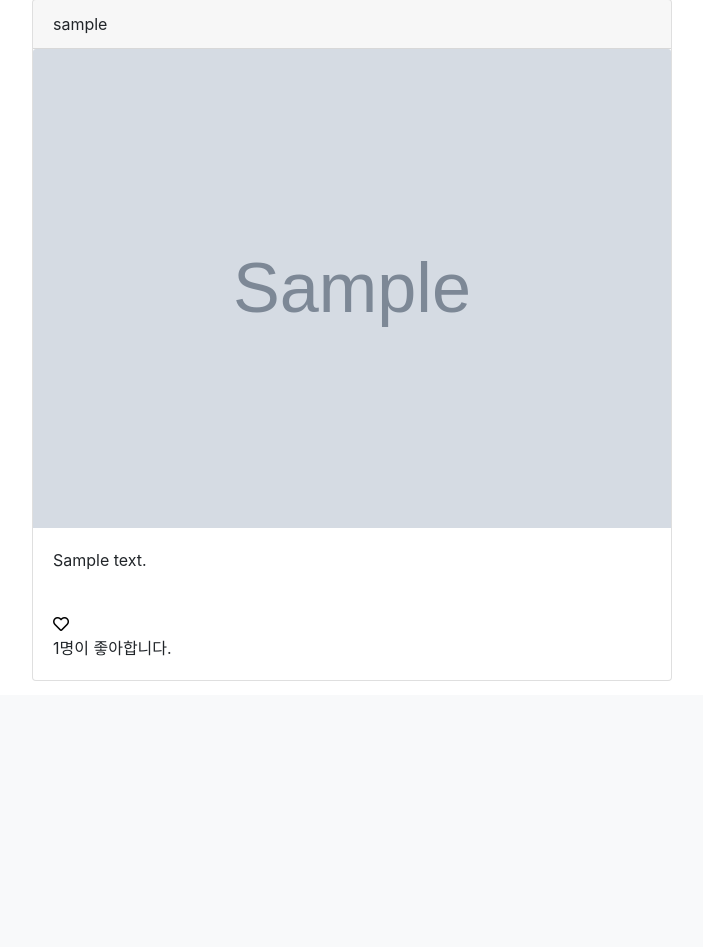
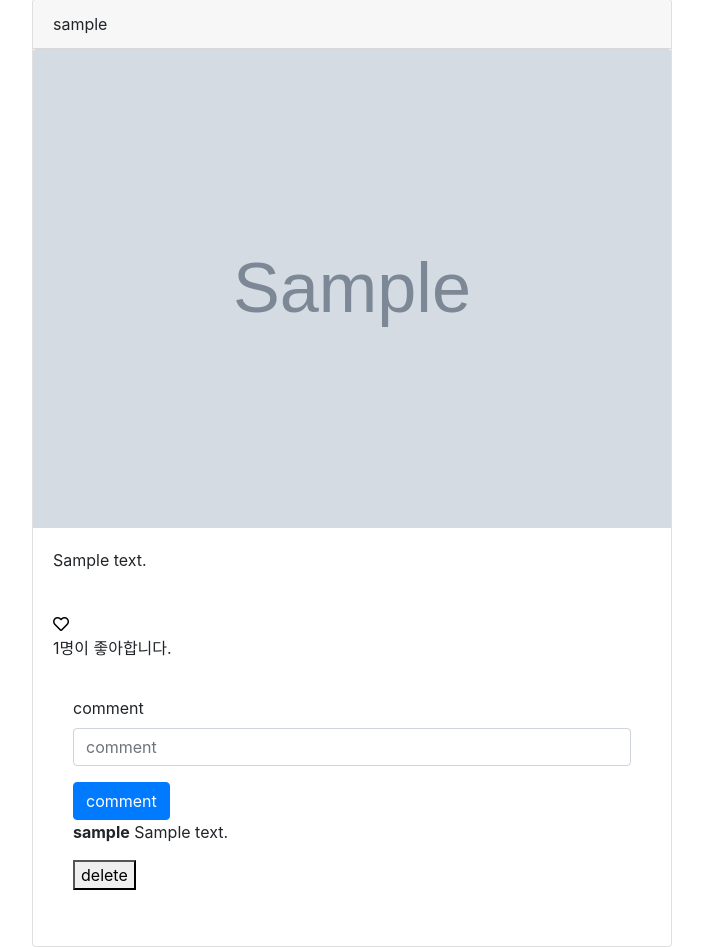
Before and after one commit to don2101/Insta, a Django app: page /posts/ in a window 1280 px wide. Shown: the part 105-1052 px from the top of the page, without its empty margins (288-991 px from the left). Before the commit the page ends 786 px from the top, so only its background shows below. Run offline with Django 3.2, Linux system fonts and the light colour scheme; tables that the repository leaves empty hold one stand-in row (values such as "Sample post"); grey boxes marked "Sample" are stand-in pictures; parts of the project's set-up code (start-up, migrations or seed data) failed here and were passed over; some libraries are stand-ins or nearby versions.

Commit message:
Comment 기능 추가: create url 추가 & forms를 사용해 comment 입력 받는 기능 추가 & comment 저장하고 post 하단에 출력

```diff
--- a/posts/forms.py
+++ b/posts/forms.py
@@ -1,5 +1,5 @@
 from django import forms
-from .models import Post
+from .models import Post, Comment
 
 # PostModelForm definition for contrall Post
 class PostForm(forms.ModelForm):
@@ -16,8 +16,8 @@ class PostForm(forms.ModelForm):
 
 
 class CommentForm(forms.ModelForm):
-    content = forms.CharField(label="comment", widget=forms.Textarea())
+    content = forms.CharField(label="comment")
 
     class Meta:
-        model = CommentForm
-        fields = ['comment', 'post', 'user']
+        model = Comment
+        fields = ['content']
--- a/posts/templates/posts/list.html
+++ b/posts/templates/posts/list.html
@@ -1,7 +1,10 @@
 {% extends 'base.html' %}
+
+{% load bootstrap4 %}
 
 {% block body %}
     <div class="row justify-content-center">
+
       {% if posts %}
         {% for post in posts %}
           <div class="card" style="width: 40rem;">
@@ -35,8 +38,28 @@
               <p class="card-text">
                 {{ post.like_users.count }}명이 좋아합니다.
               </p>
+
+              <div class="card-body">
+                <!--Comment에 대한 ModelForm-->
+                <form action="{% url 'posts:create_comment' post.id %}" method="POST">
+                  {% csrf_token %}
+                  <!--bootstrap_form-->
+                  {% bootstrap_form comment_form %}
+                  <div><button type="submit" class="btn btn-primary">comment</button>
+                </form>
+                <!--해당 글의 모든 comment 출력-->
+
+                {% for comment in post.comment_set.all %}
+                  <p>
+                    <strong>{{ comment.user }}</strong> {{ comment.content }}
+                    <form action="{% url 'posts:delete' post.id comment.id %}">
+                      <button type="submit">delete</button>
+                    </form>
+                    </p>
+                {% endfor %}
+              </div>
+
             </div>
-
           </div>
         {% endfor %}
       {% endif %}
--- a/posts/urls.py
+++ b/posts/urls.py
@@ -9,4 +9,6 @@ urlpatterns = [
     path('<int:post_num>/delete/', views.delete, name="delete"),
     path('<int:post_num>/update/', views.update, name="update"),
     path('<int:post_num>/like/', views.like, name="like"),
+    path('<int:post_num>/comment/create/', views.create_comment, name="create_comment"),
+    path('<int:post_num>/comment/<int:comment_num>/delete/', views.delete_comment, name="delete_commment"),
 ]
--- a/posts/views.py
+++ b/posts/views.py
@@ -1,6 +1,6 @@
 from django.shortcuts import render, redirect, get_object_or_404
-from .forms import PostForm
-from .models import Post
+from .forms import PostForm, CommentForm
+from .models import Post, Comment
 from django.views.decorators.http import require_POST
 from django.contrib.auth.decorators import login_required
 
@@ -25,8 +25,14 @@ def create(request):
 def list(request):
     # show all post
     posts = Post.objects.all()
+    comment_form = CommentForm()
 
-    return render(request, 'posts/list.html', {'posts': posts})
+    context = {}
+    context['posts'] = posts
+    context['comment_form'] = comment_form
+
+
+    return render(request, 'posts/list.html', context=context)
 
 
 @require_POST
@@ -77,3 +83,27 @@ def like(request, post_num):
         post.like_users.add(request.user)
 
     return redirect('posts:list')
+
+@require_POST
+@login_required
+def create_comment(request, post_num):
+    post = get_object_or_404(Post, id=post_num)
+
+    form = CommentForm(request.POST)
+    instance = form.save(commit=False)
+    instance.user = request.user
+    instance.post = post
+    instance.save()
+
+    return redirect('posts:list')
+
+
+@require_POST
+@login_required
+def delete_comment(request, post_num, comment_num):
+    comment = get_object_or_404(Comment, id=comment_num)
+
+    if request.user == comment.user:
+        comment.delete()
+
+    return redirect('posts:list')
```
